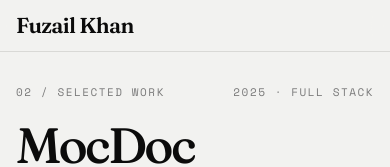
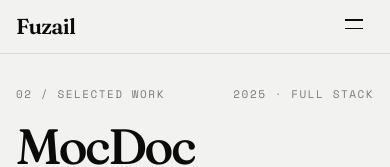
Before and after one commit to Fuzaildev/Portfolio, a Next.js app: page /work/mocdoc in a window 390 px wide. Shown: the top 167 px of the page. Built offline with nearby package versions, Linux system fonts and the light colour scheme.

Commit message:
Update: Responsive Layout

```diff
--- a/src/app/globals.css
+++ b/src/app/globals.css
@@ -1017,11 +1017,13 @@ html.folio-nav-compact .folio-hamburger {
   z-index: 20;
   display: flex;
   align-items: center;
+  justify-content: space-between;
+  gap: 1rem;
   min-height: 3.25rem;
   padding:
-    max(0.75rem, env(safe-area-inset-top))
+    max(0.4rem, env(safe-area-inset-top))
     var(--page-inline)
-    0.75rem;
+    0.4rem;
   background: color-mix(in srgb, var(--paper) 92%, transparent);
   border-bottom: 1px solid var(--line);
   backdrop-filter: blur(14px);
@@ -1035,6 +1037,16 @@ html.folio-nav-compact .folio-hamburger {
   letter-spacing: -0.03em;
   line-height: 1.1;
   text-decoration: none;
+}
+
+.page-header-last {
+  display: none;
+}
+
+.page-header .folio-hamburger-slot {
+  width: 2.5rem;
+  height: 2.5rem;
+  margin-top: 0;
 }
 
 .case-back {
@@ -1555,6 +1567,10 @@ html.folio-nav-compact .folio-hamburger {
     display: none !important;
   }
 
+  .page-header-last {
+    display: inline;
+  }
+
   .folio-rail.is-compact {
     padding-top: clamp(2rem, 4vw, 3.5rem);
   }
--- a/src/components/layout/PageHeader.tsx
+++ b/src/components/layout/PageHeader.tsx
@@ -1,12 +1,40 @@
+"use client";
+
+import { useEffect } from "react";
 import Link from "next/link";
+import { usePathname, useRouter } from "next/navigation";
+import { MobileNavMenu } from "@/components/layout/MobileNavMenu";
 import { site } from "@/data/portfolio";
 
+const firstName = site.name.split(" ")[0];
+const lastName = site.name.slice(firstName.length);
+
 export function PageHeader() {
+  const pathname = usePathname();
+  const router = useRouter();
+  const active = pathname.startsWith("/work") ? "work" : "intro";
+
+  useEffect(() => {
+    document.documentElement.classList.add("folio-nav-compact");
+    return () => {
+      document.documentElement.classList.remove("folio-nav-compact");
+    };
+  }, []);
+
   return (
     <header className="page-header">
-      <Link href="/" className="display-serif page-header-name">
-        {site.name}
+      <Link
+        href="/"
+        className="display-serif page-header-name"
+        aria-label={`${site.name}, home`}
+      >
+        <span>{firstName}</span>
+        <span className="page-header-last">{lastName}</span>
       </Link>
+      <MobileNavMenu
+        active={active}
+        onNavigate={(id) => router.push(`/#${id}`)}
+      />
     </header>
   );
 }
```
Also changed, not shown: public/work/mocdoc.webp (added).
